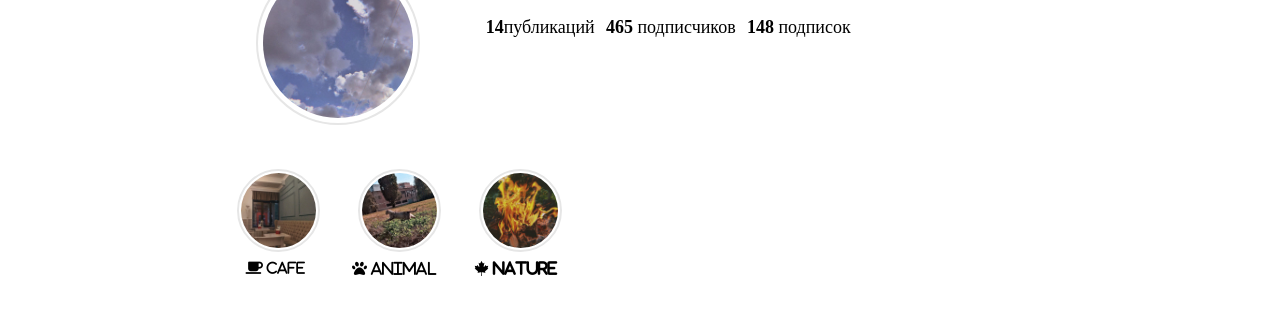
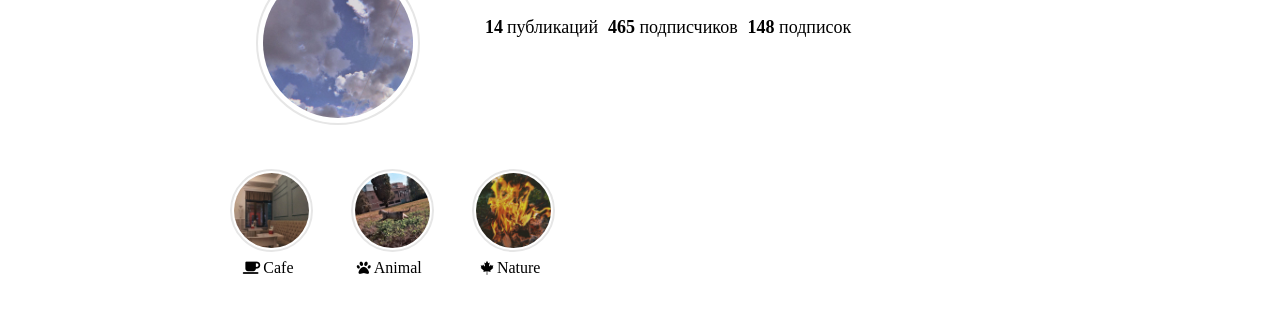
Before and after one commit to Lily326-ux/scss-practice, a website: page src/index.html in a window 1280 px wide. Shown: the part 124-438 px from the top of the page. Drawn offline with nearby package versions, Linux system fonts and the light colour scheme; files that its build step writes are made by us from their sources.

Commit message:
story editing

```diff
--- a/src/index.html
+++ b/src/index.html
@@ -13,7 +13,7 @@
           <img src="./img/735145cfe0a4.png" alt="logo">
        </div>
        <div class="header_search">
-          <input class="header_search__input" type="text" placeholder="&#x1f50d; Пошук">
+          <input class="header_search__input" type="text" placeholder="&#x1f50d; Пошук" >
        </div>
        <div class="header_links">
           <div class="header_links__items">
@@ -51,7 +51,7 @@
         </div>
         <div class="main-header_content__followers">
           <h1 class="main-header_content__followers_text">
-             <b>14 </b>  публикаций
+             <b>14</b>  публикаций
           </h1>
           <a class="main-header_content__followers_number" href="">
              <b>465</b> подписчиков
@@ -63,17 +63,26 @@
       </div>
     </div>
     <div class="stories">
-       <div class="stories_image">
-          <img class="stories_image__first" src="./img/photo_2020-10-15_15-50-09.jpg" alt="cafe">
-          <i class="fas fa-coffee stories_image__first_icon"> Cafe</i>
+       <div class="stories_info">
+          <img class="stories_info__img" src="./img/photo_2020-10-15_15-50-09.jpg" alt="cafe">
+          <div class="stories_info__content">
+            <i class="fas fa-coffee stories_info__content_icon"> </i>
+            <a class="stories_info__content_text" href=""> Cafe</a>
+          </div>
        </div>
-       <div class="stories_image">
-          <img class="stories_image__second" src="./img/photo_2020-10-15_15-50-10.jpg" alt="cat">
-          <i class="fas fa-paw stories_image__second_icon"> Animal</i>
+       <div class="stories_info">
+          <img class="stories_info__img" src="./img/photo_2020-10-15_15-50-10.jpg" alt="cat">
+          <div class="stories_info__content">
+            <i class="fas fa-paw stories_info__content_icon"></i>
+            <a class="stories_info__content_text" href=""> Animal</a>
+          </div>
        </div>
-       <div class="stories_image">
-         <img class="stories_image__third" src="./img/photo_2020-10-15_15-50-13.jpg" alt="fire">
-         <i class="fab fa-canadian-maple-leaf stories_image__third_icon"> <b>Nature</b></i>
+       <div class="stories_info">
+         <img class="stories_info__img" src="./img/photo_2020-10-15_15-50-13.jpg" alt="fire">
+         <div class="stories_info__content">
+           <i class="fab fa-canadian-maple-leaf stories_info__content_icon"></i>
+           <a class="stories_info__content_text" href=""> Nature</a>
+         </div>
        </div>
     </div>
     <script src="https://kit.fontawesome.com/c6eb38b503.js" crossorigin="anonymous"></script>
--- a/src/scss/main.scss
+++ b/src/scss/main.scss
@@ -96,6 +96,9 @@
               font-size: 18px;
               font-weight: 300;
             }
+            &_text b {
+              padding-right: 4px;
+            }
             &_number {
               font-size: 18px;
               text-decoration: none;
@@ -108,49 +111,32 @@
 .stories {
    display: flex;
    margin: 0 auto;
-   width: 63%;
-     &_image {
+   width: 67%;
+     &_info {
        display: flex;
        flex-direction: column;
        align-items: center;
-        &__first {
+        &__img {
           width: 75px;
           border-radius: 50%;
           border: 2px solid $border_gray-color;
           padding: 2px;
           cursor: pointer;
-          margin: 0px 19px 0px 0px;
-            &_icon {
-              font-size: 14px;
-              padding-top: 9px;
-              padding-right: 25px;
-            }
+          margin: 0px 19px 0px 19px;
         }
-        &__second {
-          width: 75px;
-          border-radius: 50%;
-          border: 2px solid $border_gray-color;
-          padding: 2px;
-          cursor: pointer;
-          margin: 0px 19px;
-            &_icon {
-              font-size: 15px;
-              padding-top: 9px;
-              padding-right: 10px;
-            }
-        }
-        &__third {
-          width: 75px;
-          border-radius: 50%;
-          border: 2px solid $border_gray-color;
-          padding: 2px;
-          cursor: pointer;
-          margin: 0px 19px;
-            &_icon {
-              font-size: 15px;
-              padding-top: 9px;
-              padding-right: 10px;
-            }
+        &__content {
+          display: flex;
+          align-items: baseline;
+          padding-right: 7px;
+          &_icon {
+            font-size: 14px;
+            padding-top: 9px;
+            padding-right: 3px;
+          }
+          &_text {
+            text-decoration: none;
+            color: $border_img;
+          }
         }
      }
 }
```
